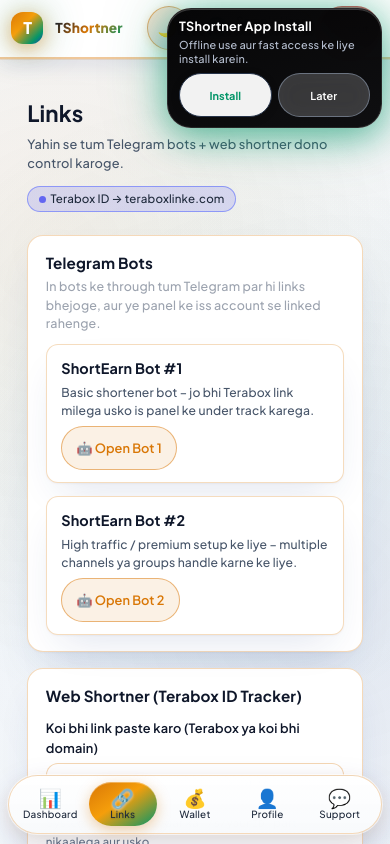
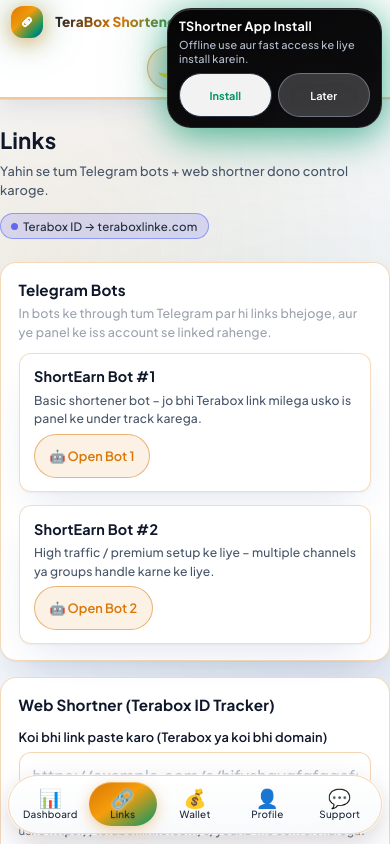
Before and after one commit to devabhai-1/tshortner.in, a React (Vite) app: page /links in a window 390 px wide. Shown: the top 844 px of the page. Built offline with nearby package versions, Linux system fonts and the light colour scheme; no server answers; the database is empty; sample sign-in values are in the browser's storage.

Commit message:
Update Navbar logo to TeraBox link icon and adjust layout data boxes for edge-to-edge touch

```diff
--- a/src/components/Layout.module.css
+++ b/src/components/Layout.module.css
@@ -20,6 +20,8 @@
 
 @media (max-width: 900px) {
   .mainInner {
-    padding: 1rem max(0.5rem, env(safe-area-inset-left)) 2rem max(0.5rem, env(safe-area-inset-right));
+    padding: 0.75rem 0 2rem;
+    width: 100%;
+    max-width: 100%;
   }
 }
--- a/src/components/Navbar.jsx
+++ b/src/components/Navbar.jsx
@@ -20,9 +20,17 @@
     <header className={styles.navbar}>
       <div className={styles.navInner}>
         <div className={styles.navLeft}>
-          <div className={styles.logoCircle}></div>
+          <div className={styles.logoCircle}>
+            <svg viewBox="0 0 512 512" className={styles.logoSvgIcon}>
+              <g transform="translate(256, 256) rotate(-45)">
+                <path d="M -16,-48 H 64 A 48,48 0 0,1 64,48 H -16" fill="none" stroke="#FFFFFF" strokeWidth="44" strokeLinecap="round" strokeLinejoin="round"/>
+                <path d="M 16,48 H -64 A 48,48 0 0,1 -64,-48 H 16" fill="none" stroke="#FFFFFF" strokeWidth="44" strokeLinecap="round" strokeLinejoin="round"/>
+                <line x1="-40" y1="0" x2="40" y2="0" stroke="#FFFFFF" strokeWidth="44" strokeLinecap="round"/>
+              </g>
+            </svg>
+          </div>
           <div className={styles.brandText}>
-            <span className={styles.brandTitle}>TShortner</span>
+            <span className={styles.brandTitle}>TeraBox Shortener</span>
             <span className={styles.brandSub}>{subtitle}</span>
           </div>
         </div>
--- a/src/components/Navbar.module.css
+++ b/src/components/Navbar.module.css
@@ -50,14 +50,14 @@
   width: 40px;
   height: 40px;
   border-radius: 12px;
-  background: linear-gradient(135deg, #1e3a8a 0%, #2563eb 50%, #3b82f6 100%);
+  background: linear-gradient(135deg, #0084ff 0%, #0052d4 100%);
   display: flex;
   align-items: center;
   justify-content: center;
   box-shadow:
-    0 4px 15px rgba(30, 58, 138, 0.5),
-    0 0 30px rgba(59, 130, 246, 0.3),
-    inset 0 1px 0 rgba(255, 255, 255, 0.2);
+    0 4px 15px rgba(0, 132, 255, 0.5),
+    0 0 30px rgba(0, 82, 212, 0.3),
+    inset 0 1px 0 rgba(255, 255, 255, 0.3);
   transition: all 0.4s cubic-bezier(0.175, 0.885, 0.32, 1.275);
   position: relative;
   overflow: hidden;
@@ -68,22 +68,18 @@
   position: absolute;
   inset: -2px;
   border-radius: 12px;
-  background: linear-gradient(135deg, #1e3a8a, #2563eb, #3b82f6, #1e40af);
+  background: linear-gradient(135deg, #0084ff, #0052d4, #00a3ff, #0040c0);
   filter: blur(8px);
-  opacity: 0.6;
+  opacity: 0.7;
   z-index: -1;
   animation: logoGlowRotate 3s linear infinite;
 }
 
-.logoCircle::after {
-  content: 'T';
-  position: absolute;
-  font-size: 1.3rem;
-  font-weight: 900;
-  color: #ffffff;
-  text-shadow: 0 2px 10px rgba(0, 0, 0, 0.3);
+.logoSvgIcon {
+  width: 22px;
+  height: 22px;
   z-index: 2;
-  letter-spacing: -0.05em;
+  filter: drop-shadow(0 2px 6px rgba(0, 0, 0, 0.35));
 }
 
 @keyframes logoGlowRotate {
--- a/src/pages/Links.module.css
+++ b/src/pages/Links.module.css
@@ -528,6 +528,10 @@
 }
 
 @media (max-width: 900px) {
+  .mainInner {
+    padding: 0.85rem 0 1.75rem;
+    max-width: 100%;
+  }
   .botGrid {
     grid-template-columns: 1fr;
   }
--- a/src/pages/Profile.module.css
+++ b/src/pages/Profile.module.css
@@ -469,3 +469,10 @@
   background: rgba(217, 119, 6, 0.1);
   border-color: rgba(217, 119, 6, 0.6);
 }
+
+@media (max-width: 900px) {
+  .mainInner {
+    padding: 0.85rem 0 1.75rem;
+    max-width: 100%;
+  }
+}
--- a/src/pages/Support.module.css
+++ b/src/pages/Support.module.css
@@ -467,6 +467,11 @@
 }
 
 @media (max-width: 900px) {
+  .mainInner {
+    padding: 0.85rem 0 1.75rem;
+    max-width: 100%;
+  }
+
   .supportGrid {
     grid-template-columns: 1fr;
   }
--- a/src/pages/Wallet.module.css
+++ b/src/pages/Wallet.module.css
@@ -450,6 +450,10 @@
 }
 
 @media (max-width: 900px) {
+  .mainInner {
+    padding: 0.85rem 0 1.75rem;
+    max-width: 100%;
+  }
   .walletGrid {
     grid-template-columns: repeat(2, minmax(0, 1fr));
   }
```
